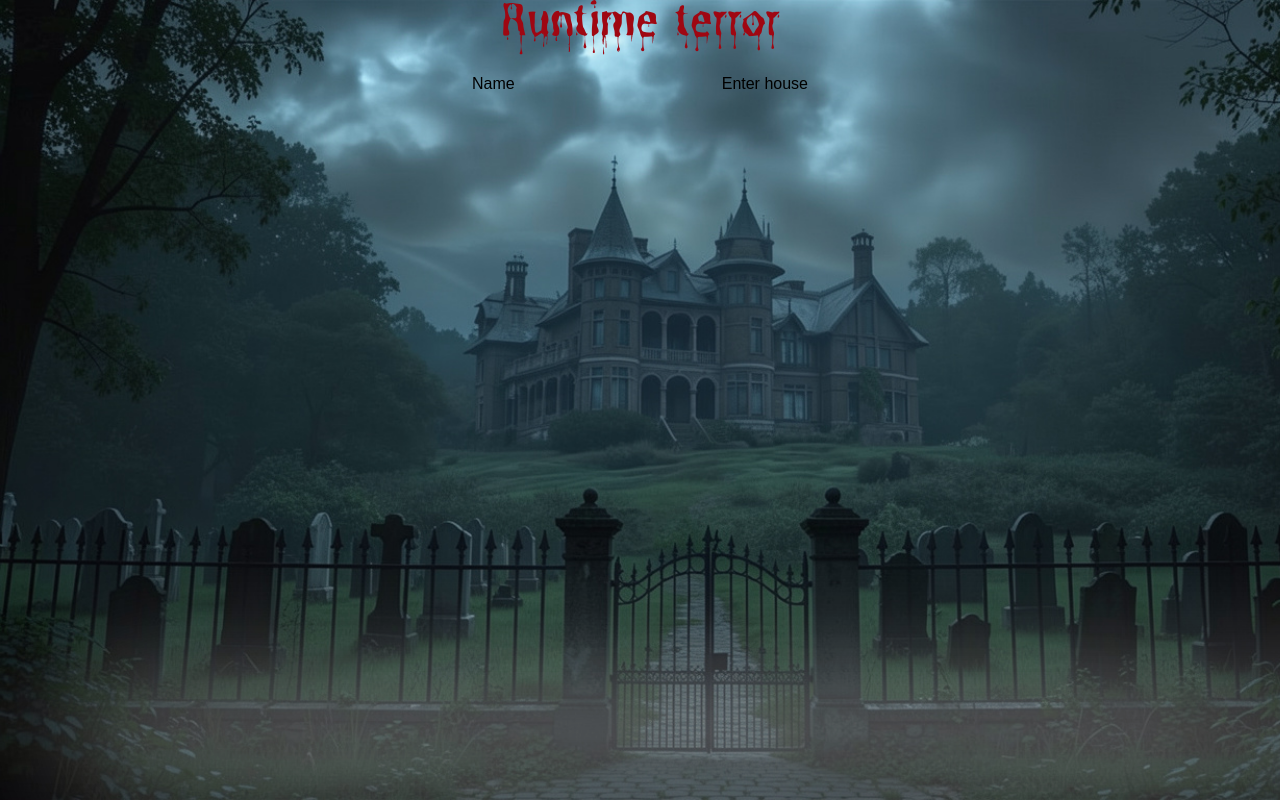
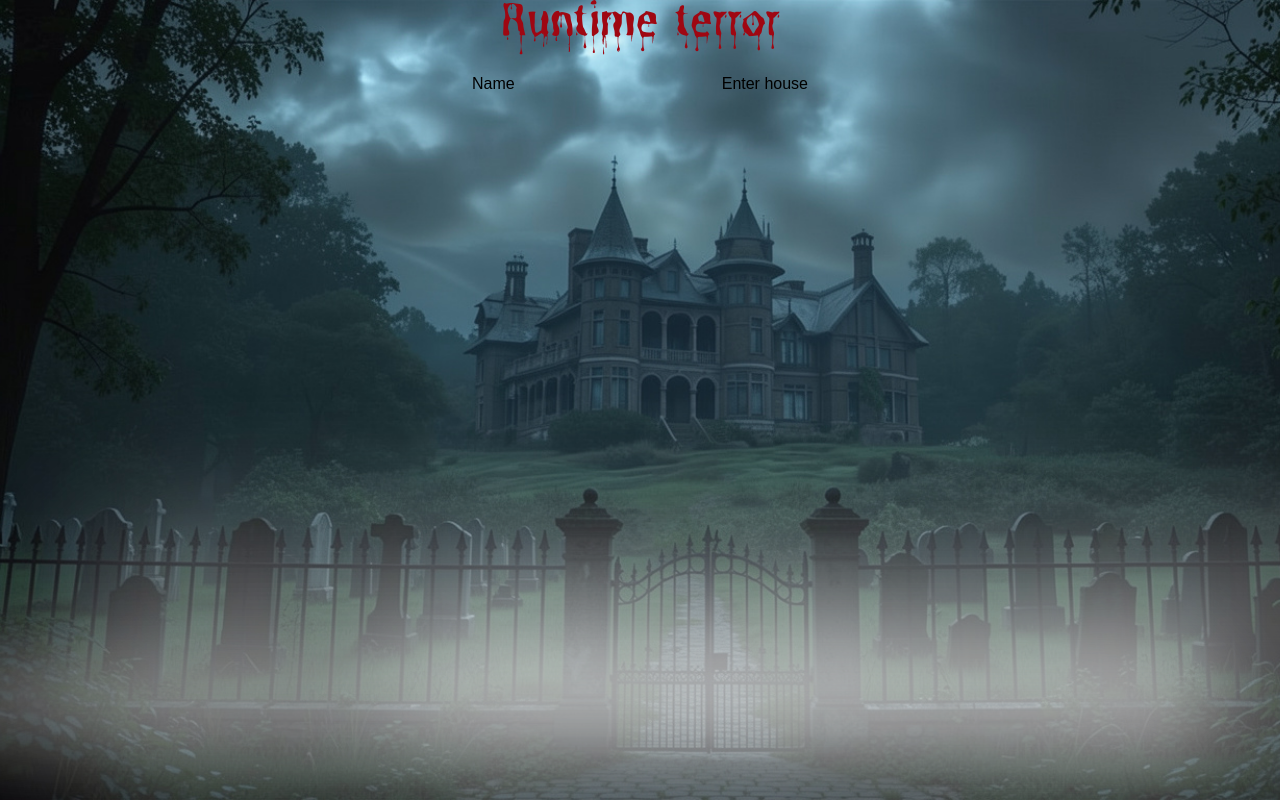
Before and after one commit to mariefarnstrom/runtime-terror, a Next.js app: page / in a window 1280 px wide. Built offline with nearby package versions, Linux system fonts and the light colour scheme.

Commit message:
Updated fog animation

```diff
--- a/src/components/effects/Fog.tsx
+++ b/src/components/effects/Fog.tsx
@@ -5,20 +5,35 @@ import { motion } from "framer-motion";
 export default function Fog() {
   return (
     <div className="absolute inset-0 overflow-hidden pointer-events-none">
+      {/* Slow diagonal drift from bottom left */}
       <motion.div
-        className="absolute bottom-0 left-0 w-[120%] h-32 bg-white/30 rounded-full blur-3xl"
-        animate={{ x: ["-10%", "10%", "-10%"] }}
-        transition={{ duration: 8, repeat: Infinity, ease: "easeInOut" }}
+        className="absolute bottom-0 left-0 w-[140%] h-32 bg-white/30 rounded-full blur-3xl"
+        animate={{ x: ["-50%", "30%", "-50%"], y: ["0%", "-5%", "0%"] }}
+        transition={{ duration: 18, repeat: Infinity, ease: "easeInOut" }}
       />
+      {/* Drifts in from right, rises slightly */}
       <motion.div
-        className="absolute bottom-8 left-0 w-full h-24 bg-white/5 rounded-full blur-2xl"
-        animate={{ x: ["5%", "-5%", "5%"] }}
-        transition={{ duration: 12, repeat: Infinity, ease: "easeInOut" }}
+        className="absolute bottom-12 right-0 w-full h-24 bg-white/30 rounded-full blur-2xl"
+        animate={{ x: ["20%", "-30%", "20%"], y: ["0%", "-8%", "0%"] }}
+        transition={{ duration: 22, repeat: Infinity, ease: "easeInOut" }}
       />
+      {/* Mid layer, opposite diagonal */}
       <motion.div
-        className="absolute bottom-4 right-0 w-3/4 h-20 bg-white/8 rounded-full blur-3xl"
-        animate={{ x: ["0%", "-8%", "0%"] }}
-        transition={{ duration: 10, repeat: Infinity, ease: "easeInOut" }}
+        className="absolute bottom-24 left-0 w-3/4 h-20 bg-white/20 rounded-full blur-3xl"
+        animate={{ x: ["-40%", "15%", "-40%"], y: ["0%", "6%", "0%"] }}
+        transition={{ duration: 20, repeat: Infinity, ease: "easeInOut" }}
+      />
+      {/* Top layer drifts in from right */}
+      <motion.div
+        className="absolute bottom-16 right-0 w-2/3 h-28 bg-white/50 rounded-full blur-3xl"
+        animate={{ x: ["15%", "-35%", "15%"], y: ["-4%", "4%", "-4%"] }}
+        transition={{ duration: 25, repeat: Infinity, ease: "easeInOut" }}
+      />
+
+      <motion.div
+        className="absolute bottom-36 left-0 w-[140%] h-32 bg-white/30 rounded-full blur-3xl"
+        animate={{ x: ["-50%", "30%", "-50%"], y: ["0%", "-5%", "0%"] }}
+        transition={{ duration: 18, repeat: Infinity, ease: "easeInOut" }}
       />
     </div>
   );
```
